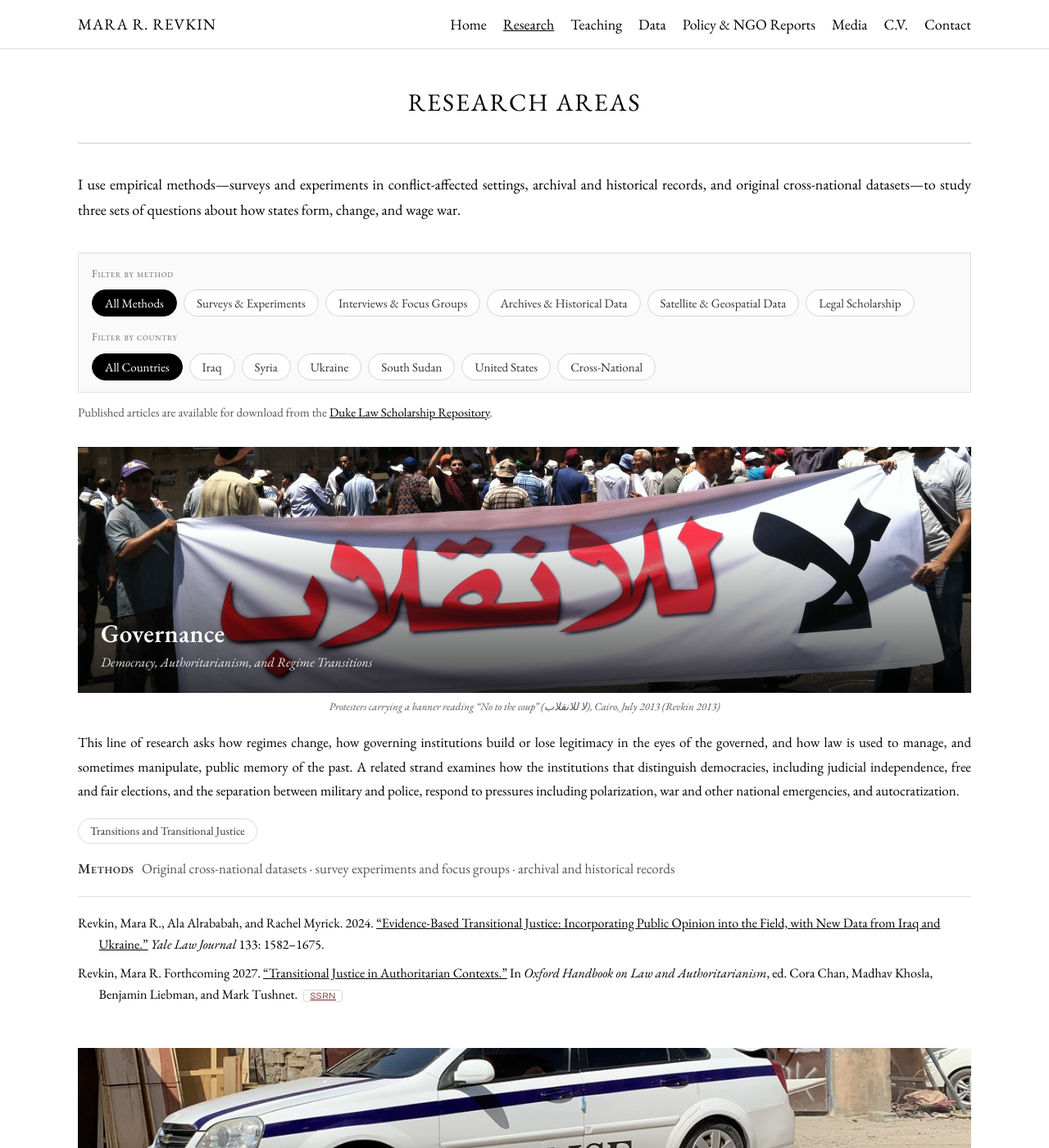
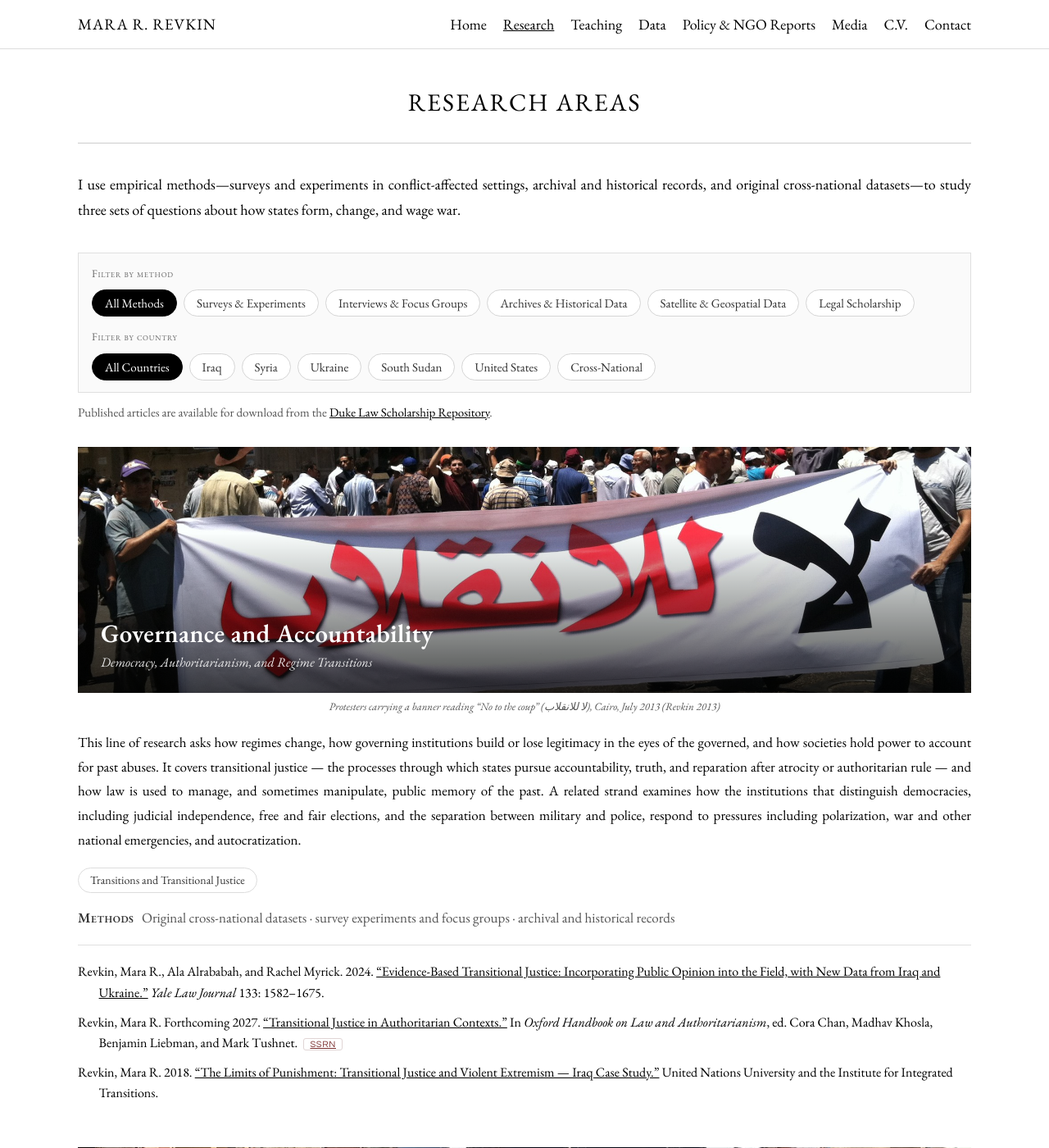
Before and after one commit to mrevkin/mrevkin.github.io, a Jekyll site: the page research.html, which Jekyll copies as it is, in a window 1280 px wide and 1400 px high. Shown: the whole window at 82% size. Built offline with Jekyll 4.4.1, drawn with Linux system fonts in a browser that asks for light colours; some of the changed text lies outside the part shown.

Commit message:
Broaden Governance to Governance and Accountability; move transitional justice work there

```diff
--- a/research.html
+++ b/research.html
@@ -67,18 +67,20 @@
       <div class="theme-photo">
         <img src="cairo-no-to-the-coup.jpg" alt="Protesters carrying a banner reading &quot;No to the coup&quot; in Cairo, July 2013" />
         <div class="theme-overlay">
-          <h2>Governance</h2>
+          <h2>Governance and Accountability</h2>
           <p class="theme-sub">Democracy, Authoritarianism, and Regime Transitions</p>
         </div>
       </div>
       <p class="img-caption">Protesters carrying a banner reading &ldquo;No to the coup&rdquo; (<span lang="ar" dir="rtl">&#1604;&#1575; &#1604;&#1604;&#1575;&#1606;&#1602;&#1604;&#1575;&#1576;</span>), Cairo, July 2013 (Revkin 2013)</p>
       <div class="theme-body">
-        <p>This line of research asks how regimes change, how governing institutions build or lose legitimacy in the eyes of the governed, and how law is used to manage, and sometimes manipulate, public memory of the past. A related strand examines how the institutions that distinguish democracies, including judicial independence, free and fair elections, and the separation between military and police, respond to pressures including polarization, war and other national emergencies, and autocratization.</p>
+        <p>This line of research asks how regimes change, how governing institutions build or lose legitimacy in the eyes of the governed, and how societies hold power to account for past abuses. It covers transitional justice &mdash; the processes through which states pursue accountability, truth, and reparation after atrocity or authoritarian rule &mdash; and how law is used to manage, and sometimes manipulate, public memory of the past. A related strand examines how the institutions that distinguish democracies, including judicial independence, free and fair elections, and the separation between military and police, respond to pressures including polarization, war and other national emergencies, and autocratization.</p>
         <div class="strands"><button class="strand-btn" data-s="tj" aria-pressed="false">Transitions and Transitional Justice</button></div>
         <p class="theme-methods"><strong>Methods</strong> Original cross-national datasets &middot; survey experiments and focus groups &middot; archival and historical records</p>
         <ul class="theme-works">
           <li data-m="surveys legal" data-c="iraq ukraine" data-s="tj">Revkin, Mara R., Ala Alrababah, and Rachel Myrick. 2024. <a href="evidence-based-transitional-justice.html">&ldquo;Evidence-Based Transitional Justice: Incorporating Public Opinion into the Field, with New Data from Iraq and Ukraine.&rdquo;</a> <em>Yale Law Journal</em> 133: 1582&ndash;1675.</li>
           <li data-m="legal" data-c="comparative" data-s="tj">Revkin, Mara R. Forthcoming 2027. <a href="https://papers.ssrn.com/sol3/papers.cfm?abstract_id=5930595" target="_blank">&ldquo;Transitional Justice in Authoritarian Contexts.&rdquo;</a> In <em>Oxford Handbook on Law and Authoritarianism</em>, ed. Cora Chan, Madhav Khosla, Benjamin Liebman, and Mark Tushnet. <a class="ssrn-tag" href="https://papers.ssrn.com/sol3/papers.cfm?abstract_id=5930595" target="_blank">SSRN</a></li>
+
+          <li data-m="surveys interviews" data-c="iraq" data-s="tj">Revkin, Mara R. 2018. <a href="limits-of-punishment.html">&ldquo;The Limits of Punishment: Transitional Justice and Violent Extremism &mdash; Iraq Case Study.&rdquo;</a> United Nations University and the Institute for Integrated Transitions.</li>
         </ul>
       </div>
     </section>
```
Also changed, not shown: other parts of research.html (+0 -1 lines).
